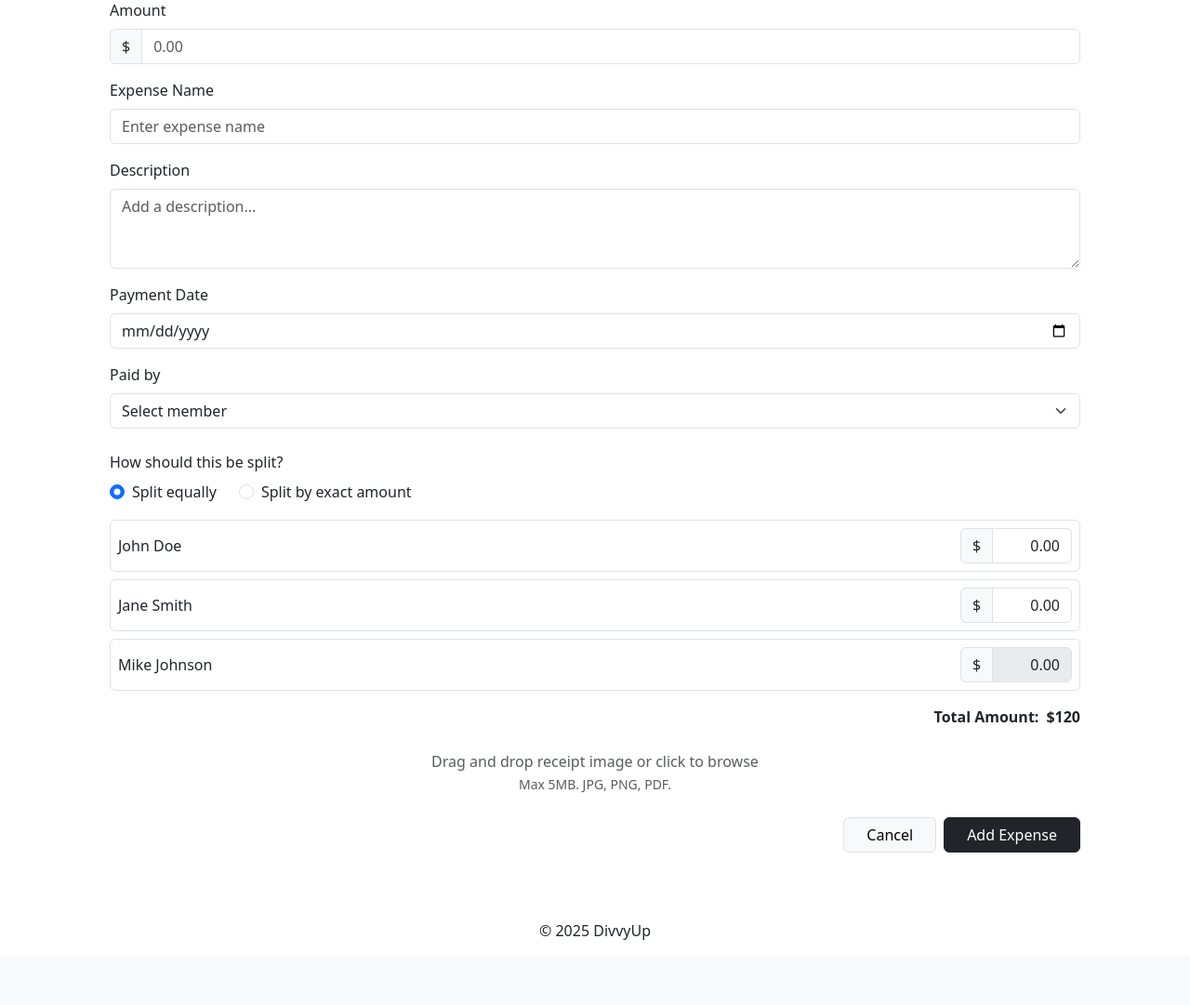
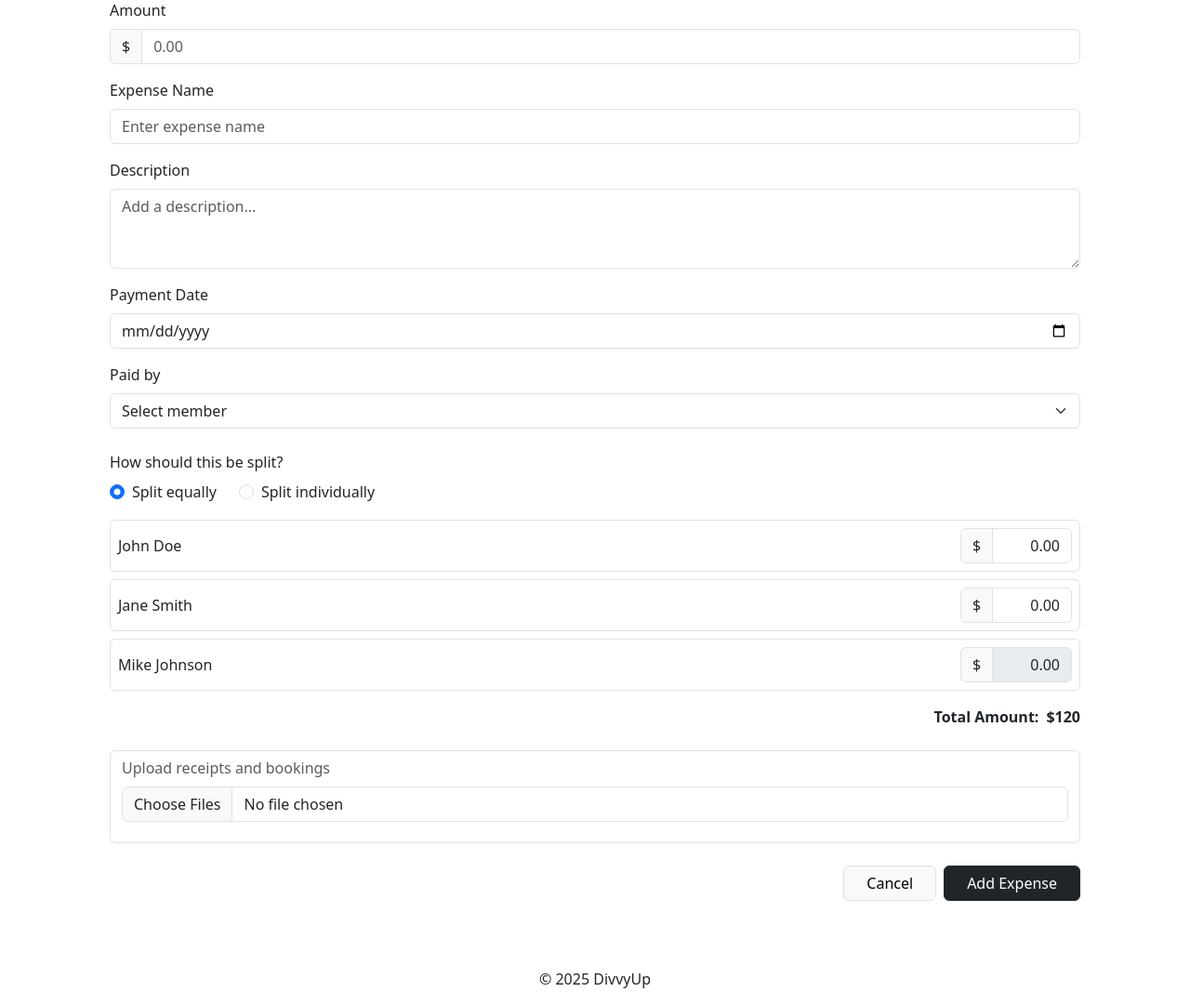
Before and after one commit to cha0jun/divvyup, a FastAPI app: template app/templates/pages/expense_form.html in a window 1280 px wide. Shown: the part 187-1268 px from the top of the page at 93% size. Before the commit the page ends 1198 px from the top, so only its background shows below. Run offline with FastAPI, Linux system fonts and the light colour scheme; the template is opened without the code that fills it, so the values that code supplies are empty; parts of the project's set-up code (start-up, migrations or seed data) failed here and were passed over.

Commit message:
updated db and dockerfile for receipt img

```diff
--- a/app/templates/pages/expense_form.html
+++ b/app/templates/pages/expense_form.html
@@ -66,7 +66,7 @@
                                 </div>
                                 <div class="form-check">
                                     <input class="form-check-input" type="radio" name="splitType" id="splitByAmount">
-                                    <label class="form-check-label" for="splitByAmount">Split by exact amount</label>
+                                    <label class="form-check-label" for="splitByAmount">Split individually</label>
                                 </div>
                             </div>
                         </div>
@@ -106,15 +106,14 @@
                         </div>
 
                         <!-- Receipt Dropzone -->
-                        <div>
-                            <div class="dropzone text-center text-muted">
-                                <i class="bi bi-cloud-arrow-up fs-2"></i>
-                                <div>Drag and drop receipt image or click to browse</div>
-                                <small>Max 5MB. JPG, PNG, PDF.</small>
+                        <div class="form-control">
+                            <div class="mb-3 text-muted">
+                                <label for="formFileMultiple" class="form-label">Upload receipts and bookings</label>
+                                <input class="form-control" type="file" id="formFileMultiple" multiple>
                             </div>
                         </div>
                     </form>
-                <!-- Action Buttons -->
+                    <!-- Action Buttons -->
                         <div class="d-grid gap-2 d-md-flex justify-content-md-end mt-4">
                             <button type="button" class="btn btn-light border px-4">Cancel</button>
                             <button type="button" class="btn btn-dark px-4">Add Expense</button>
--- a/docker-compose.yml
+++ b/docker-compose.yml
@@ -14,6 +14,8 @@ services:
       - ENV=PRD
     ports: # Map port 8000 on the host to port 8000 in the container
       - "443:443"
+    volumes:
+      - app-volume:/app/data/images
   db:
     image: mysql:latest
     container_name: mysql-db
@@ -34,3 +36,4 @@ services:
       retries: 5
 volumes:
   db-volume:
+  app-volume:
--- a/init-scripts/mysqlschema.sql
+++ b/init-scripts/mysqlschema.sql
@@ -87,6 +87,7 @@ CREATE TABLE `expense` (
     `created_on` DATETIME NOT NULL DEFAULT CURRENT_TIMESTAMP,
     `modified_by` INT NOT NULL,
     `modified_on` DATETIME NOT NULL DEFAULT CURRENT_TIMESTAMP ON UPDATE CURRENT_TIMESTAMP,
+    'receipt_path' TEXT,
 
     FOREIGN KEY(`expense_group_id`) REFERENCES `expense_group`(`id`) ON DELETE CASCADE,
     FOREIGN KEY(`payer_id`) REFERENCES `user`(`id`) ON DELETE CASCADE,
```
